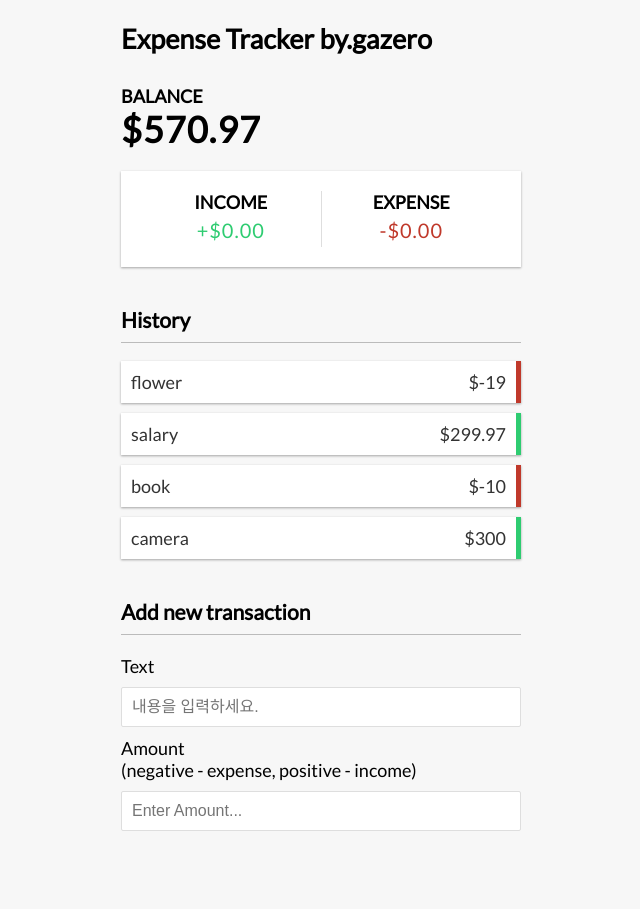
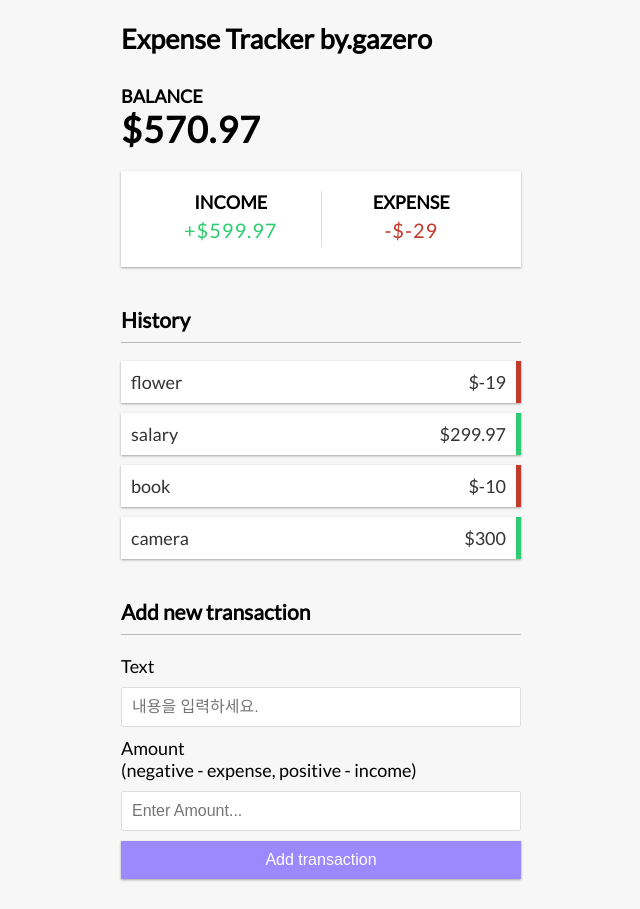
Before and after one commit to gayoung106/vue-expense, a Vue app: page / in a window 1280 px wide. Shown: the whole page, without its empty margins (319-959 px from the left). Before the commit the page ends 861 px from the top, so only its background shows below. Built offline with nearby package versions, Linux system fonts and the light colour scheme.

Commit message:
feat: 추가 입력 로직 및 토스트 적용

```diff
--- a/src/App.vue
+++ b/src/App.vue
@@ -1,10 +1,10 @@
 <template>
   <Header />
   <div class="container">
-    <Balance :total="total" />
-    <IncomeExpense />
+    <Balance :total="+total" />
+    <IncomeExpense :income="+income" :expenses="+expenses" />
     <TransactionList :transactions="transactions" />
-    <AddTransaction />
+    <AddTransaction @transactionSubmitted="handleTransactionSubmitted" />
   </div>
 </template>
 
@@ -15,7 +15,11 @@ import IncomeExpense from "./components/IncomeExpense.vue";
 import TransactionList from "./components/TransactionList.vue";
 import AddTransaction from "./components/AddTransaction.vue";
 
+import { useToast } from "vue-toastification";
+
 import { ref, computed } from "vue";
+
+const toast = useToast();
 
 const transactions = ref([
   { id: 1, text: "flower", amount: -19.0 },
@@ -30,4 +34,34 @@ const total = computed(() => {
     return acc + transaction.amount;
   }, 0);
 });
+
+//income
+const income = computed(() => {
+  return transactions.value
+    .filter((transaction) => transaction.amount > 0)
+    .reduce((acc, transaction) => acc + transaction.amount, 0)
+    .toFixed(2);
+});
+
+//expeses
+const expenses = computed(() => {
+  return transactions.value
+    .filter((transaction) => transaction.amount < 0)
+    .reduce((acc, transaction) => acc + transaction.amount, 0)
+    .toFixed(2);
+});
+
+const handleTransactionSubmitted = (transactionData) => {
+  transactions.value.push({
+    id: generateUniqueId(),
+    text: transactionData.text,
+    amount: transactionData.amount,
+  });
+
+  toast.success("성공적으로 추가 됐습니다.");
+};
+
+const generateUniqueId = () => {
+  return Math.floor(Math.random() * 1000000);
+};
 </script>
--- a/src/components/AddTransaction.vue
+++ b/src/components/AddTransaction.vue
@@ -1,16 +1,55 @@
 <template>
   <h3>Add new transaction</h3>
-  <form id="form">
+  <form id="form" @submit.prevent="onSubmit">
     <div class="form-control">
       <label for="text">Text</label>
-      <input type="text" id="text" placeholder="내용을 입력하세요." />
+      <input
+        type="text"
+        id="text"
+        v-model="text"
+        placeholder="내용을 입력하세요."
+      />
     </div>
     <div class="form-control">
       <label for="amount"
         >Amount <br />
         (negative - expense, positive - income)</label
       >
-      <input type="number" id="amount" placeholder="Enter Amount..." />
+      <input
+        type="text"
+        id="amount"
+        v-model="amount"
+        placeholder="Enter Amount..."
+      />
     </div>
+    <button class="btn">Add transaction</button>
   </form>
 </template>
+
+<script setup>
+import { ref } from "vue";
+import { useToast } from "vue-toastification";
+
+const text = ref("");
+const amount = ref("");
+const emit = defineEmits(["transactionSubmitted"]);
+
+const toast = useToast();
+
+const onSubmit = () => {
+  if (!text.value || !amount.value) {
+    toast.error("모두 입력해 주세요.");
+    return;
+  }
+
+  const transactionData = {
+    text: text.value,
+    amount: parseFloat(amount.value),
+  };
+
+  emit("transactionSubmitted", transactionData);
+
+  text.value = "";
+  amount.value = "";
+};
+</script>
--- a/src/components/IncomeExpense.vue
+++ b/src/components/IncomeExpense.vue
@@ -2,11 +2,26 @@
   <div class="inc-exp-container">
     <div>
       <h4>income</h4>
-      <p id="money-plus" class="money plus">+$0.00</p>
+      <p id="money-plus" class="money plus">+${{ income }}</p>
     </div>
     <div>
       <h4>Expense</h4>
-      <p id="money-minus" class="money minus">-$0.00</p>
+      <p id="money-minus" class="money minus">-${{ expenses }}</p>
     </div>
   </div>
 </template>
+
+<script setup>
+import { defineProps } from "vue";
+
+const props = defineProps({
+  income: {
+    type: Number,
+    required: true,
+  },
+  expenses: {
+    type: Number,
+    required: true,
+  },
+});
+</script>
```
